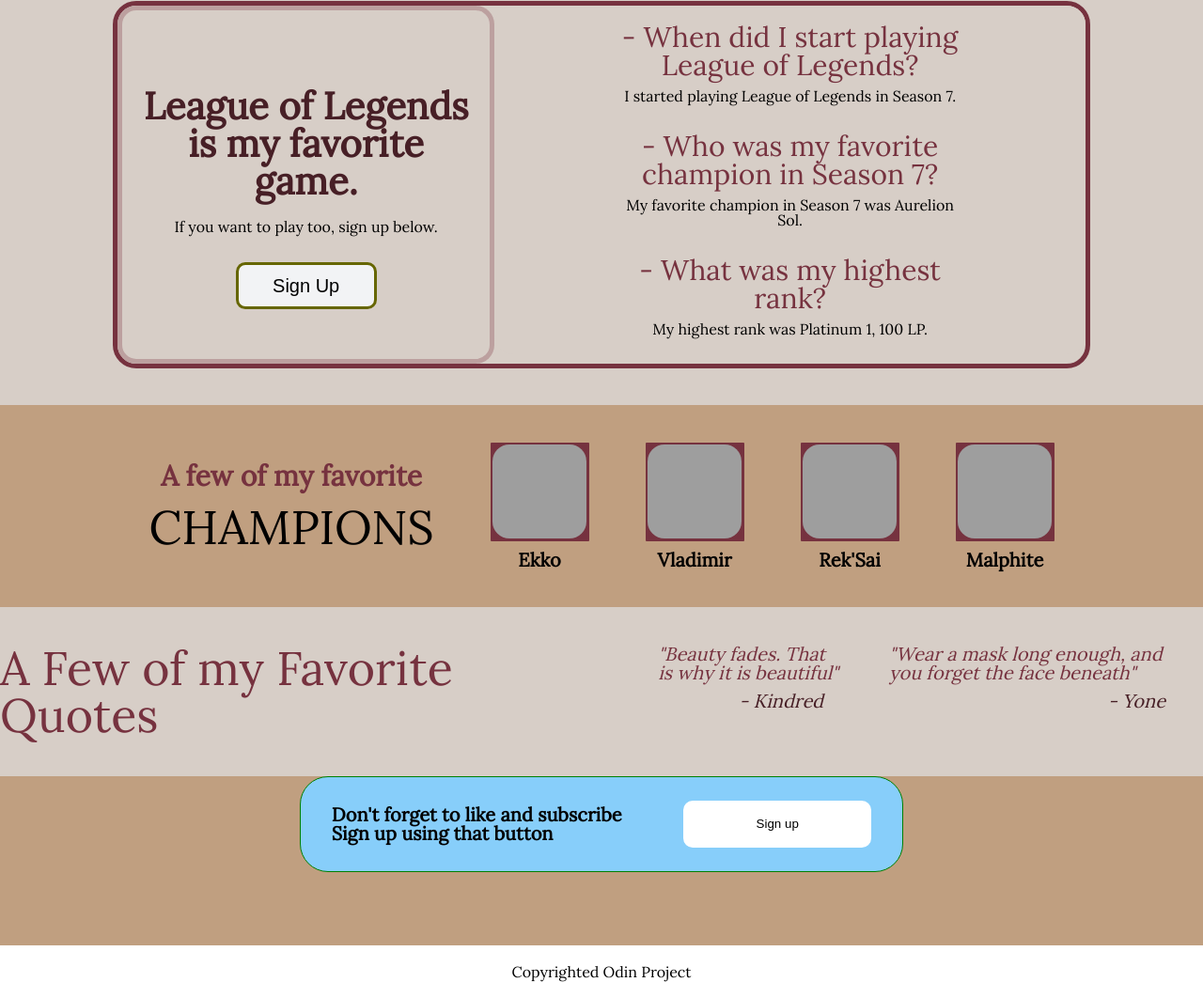
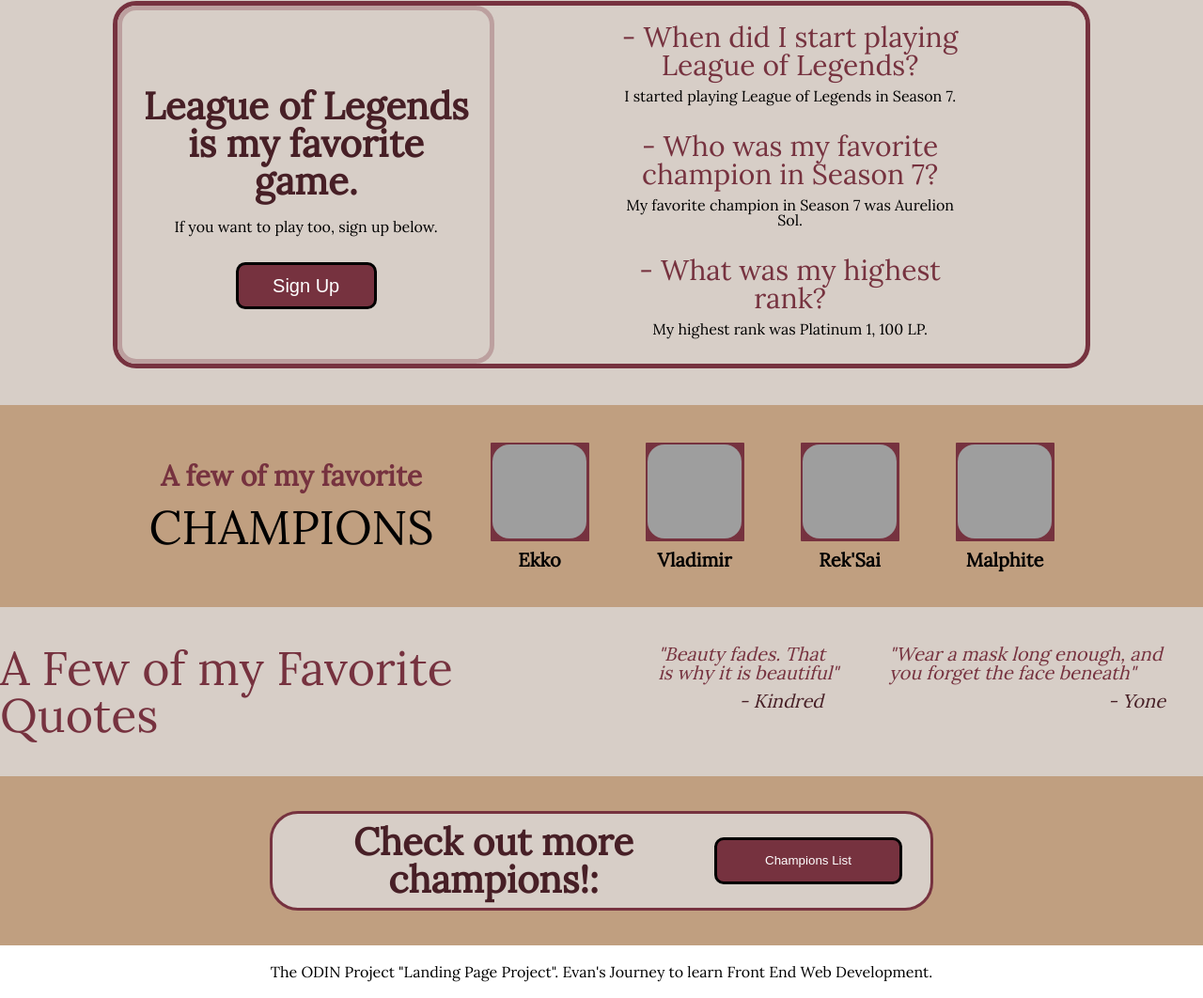
Before and after one commit to EvanChen415/landing_page, a plain HTML site: page index.html in a window 1280 px wide. Shown: the part 117-1179 px from the top of the page at 94% size. Drawn offline with Linux system fonts and the light colour scheme; grey boxes are pictures that could not be loaded.

Commit message:
Finish Section4 and the footer

```diff
--- a/index.html
+++ b/index.html
@@ -2,7 +2,7 @@
 <html lang="en">
   <head>
     <meta charset="UTF-8" />
-    <title>League of Legends Bibliography</title>
+    <title>League of Legends Fan Page</title>
     <link rel="stylesheet" href="reset.css" />
     <link rel="preconnect" href="https://fonts.googleapis.com" />
     <link rel="preconnect" href="https://fonts.gstatic.com" crossorigin />
@@ -17,16 +17,10 @@
       <div class="headerLogo">League of Legends Fan Page</div>
       <div class="links">
         <div class="moreInformation">Click on a Champion to Learn More: </div>
-        <div class="headerLinks">
-            <a href="https://universe.leagueoflegends.com/en_US/story/champion/ekko/" target="_blank"><button class="linkButton">Ekko</button></a>
-        </div>
-        <div class="headerLinks">
-            <a href="https://universe.leagueoflegends.com/en_US/story/champion/vladimir/" target="_blank"><button class="linkButton">Vladimir</button></a>
-        </div>
-        <div class="headerLinks">
-            <a href="https://universe.leagueoflegends.com/en_US/story/champion/malphite/" target="_blank"><button class="linkButton">Rek'Sai</button></a>
-        </div>
-        <div class="headerLinks"><a href="https://universe.leagueoflegends.com/en_US/story/champion/ekko/" target="_blank"><button class="linkButton">Malphite</button></a></div>
+        <div class="headerLinks"><a href="https://universe.leagueoflegends.com/en_US/story/champion/ekko/" target="_blank"><button class="linkButton">Ekko</button></a></div>
+        <div class="headerLinks"><a href="https://universe.leagueoflegends.com/en_US/story/champion/vladimir/" target="_blank"><button class="linkButton">Vladimir</button></a></div>
+        <div class="headerLinks"><a href="https://universe.leagueoflegends.com/en_US/story/champion/reksai/" target="_blank"><button class="linkButton">Rek'Sai</button></a></div>
+        <div class="headerLinks"><a href="https://universe.leagueoflegends.com/en_US/story/champion/malphite/" target="_blank"><button class="linkButton">Malphite</button></a></div>
       </div>
     </div>
 
@@ -129,12 +123,11 @@
     <div class="section4">
       <div class="section4Box">
         <div class="section4Header4">
-          <h1>Don't forget to like and subscribe</h1>
-          <h2>Sign up using that button</h2>
+          <h1>Check out more champions!:</h1>
         </div>
-        <button class="section4Button">Sign up</button>
+        <a href="https://universe.leagueoflegends.com/en_US/champions/" target="_blank"><button class="section4Button">Champions List</button></a>
       </div>
     </div>
-    <div class="footer">Copyrighted Odin Project</div>
+    <div class="footer">The ODIN Project "Landing Page Project". Evan's Journey to learn Front End Web Development.</div>
   </body>
 </html>
--- a/style.css
+++ b/style.css
@@ -37,6 +37,12 @@ body {
 .section4 {
   width: 100%;
   min-height: 22.5%;
+}
+
+.section4 {
+  display: flex;
+  justify-content: center;
+  align-items: center;
 }
 
 .section1 {
@@ -120,12 +126,14 @@ body {
 }
 
 .section1Button {
+  cursor: pointer;
+
   width: 150px;
   height: 50px;
-  background-color: #f2f3f5;
-  color: black;
+  background-color: #76323f;
+  color: white;
   border-radius: 10px;
-  border: #666600 solid 3px;
+  border: black solid 3px;
   transition: 2s;
   font-size: 20px;
 }
@@ -133,9 +141,9 @@ body {
 .section1Button:hover {
   width: 250px;
   height: 80px;
-  cursor: pointer;
   background-color: #c09f80;
-  border: #666600 solid 5px;
+  color: black;
+  border: black solid 5px;
 }
 
 .section2Header1 {
@@ -267,21 +275,24 @@ h5 {
 }
 
 .section4Box {
-  width: 50%;
+  width: 700px;
   min-height: 100px;
-  border: 1px solid green;
+  border: 3px solid #76323f;
   border-radius: 30px;
-  margin-right: auto;
-  margin-left: auto;
   display: flex;
   flex-direction: row;
-  background-color: lightskyblue;
-  justify-content: space-around;
+  background-color: #d7cec7;
+  justify-content: space-between;
   align-items: center;
 }
 
+.section4Button {
+  margin-right: 30px;
+}
 .section4Header4 {
-  font-size: 20px;
+  color: #471f26;
+  text-align: center;
+  font-size: 40px;
   font-weight: bold;
 }
 
@@ -289,11 +300,12 @@ h5 {
   height: 50px;
   width: 200px;
   border-radius: 10px;
-  background-color: white;
-  border: solid white;
+  background-color: #76323f;
+  color: white;
+  border: solid black;
 }
 
 .section4Button:hover {
   cursor: pointer;
-  background-color: lightblue;
+  background-color: #943a49;
 }
```
